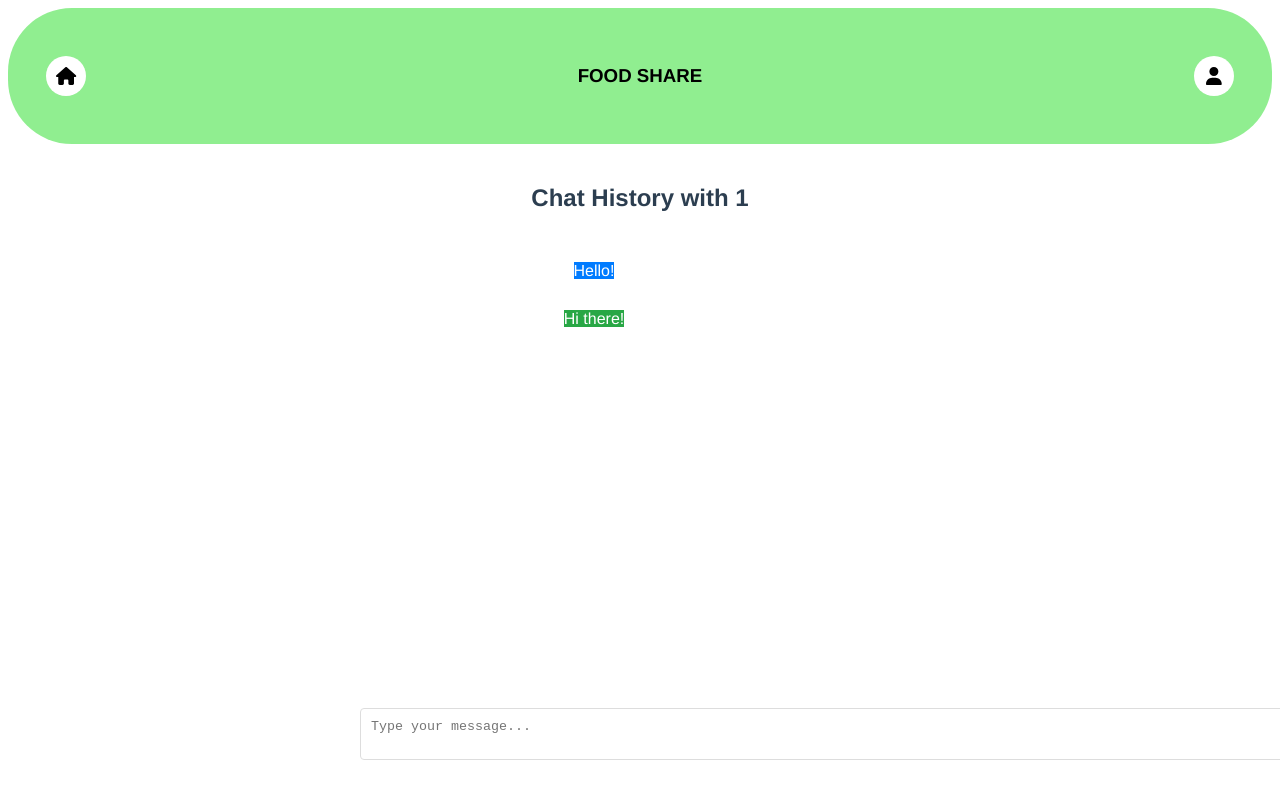
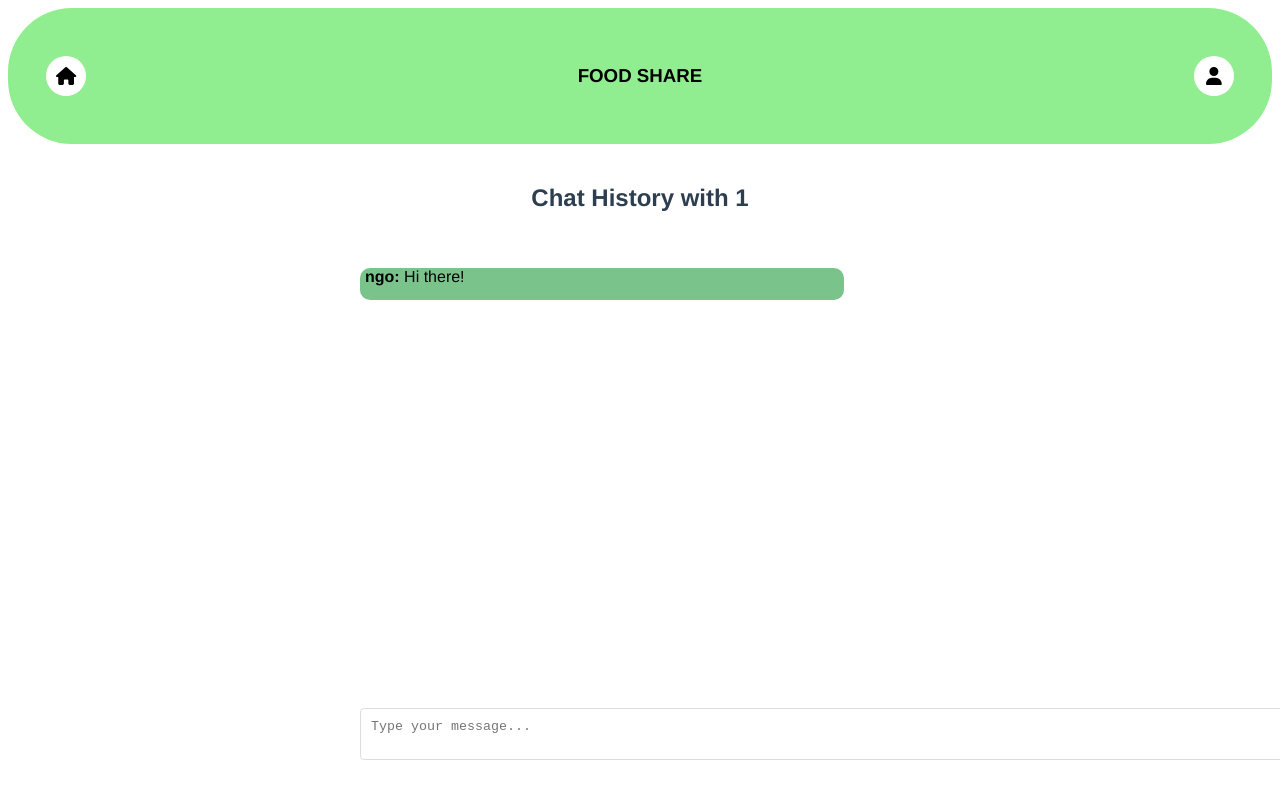
Before and after one commit to AnirudhKumar99/FoodShare, a Vue app: page /chats/history/1 in a window 1280 px wide. Shown: the top 796 px of the page. Built offline with nearby package versions, Linux system fonts and the light colour scheme.

Commit message:
final touches

```diff
--- a/src/components/ChatHistory.vue
+++ b/src/components/ChatHistory.vue
@@ -2,12 +2,18 @@
 <template>
     <div class="chat-history">
         <div class="message-list">
-        <div v-for="message in messages" :key="message.id" class="message"
-        style="text-align: {{ message.type === 'user'?left:right }};"
-        >
-          <span :class="{ 'user-message': message.type === 'user', 'ngo-message': message.type === 'ngo' }">
+            <div v-for="message in messages" :key="message.id" class="message">
+                <!-- style="text-align: {{ message.type === 'user'?left:right }};" -->
+                <!-- <p> -->
+                <p style="padding-left: 5px;"
+                    :class="{ 'user-message': message.type === 'user', 'ngo-message': message.type === 'ngo' }">
+                    <strong>
+
+                        {{ message.type }}:
+                    </strong>
                     {{ message.content }}
-          </span>
+                </p>
+                <!-- </p> -->
             </div>
         </div>
         <div class="input-container">
@@ -22,7 +28,7 @@
     data() {
         return {
             messages: [
-          { id: 1, content: 'Hello!', type: 'user' },
+                //   { id: 1, content: 'Hello!', type: 'user' },
                 { id: 2, content: 'Hi there!', type: 'ngo' },
                 // Add more messages as needed
             ],
@@ -34,7 +40,7 @@
             if (this.newMessage.trim() !== '') {
                 let newMessageObject = { id: this.messages.length + 1, content: this.newMessage.trim(), type: 'user' };
                 this.messages.push(newMessageObject);
-           newMessageObject = { id: this.messages.length + 1, content: this.newMessage.trim(), type: 'ngo' };
+                newMessageObject = { id: this.messages.length + 1, content: "reply from NGO", type: 'ngo' };
                 this.messages.push(newMessageObject);
                 this.newMessage = ''; // Clear the input box after sending a message
             }
@@ -56,32 +62,40 @@
 }
 
 .message {
-    padding: 10px;
-    margin-bottom: 10px;
+    /* padding: 10px; */
+    /* margin-bottom: 10px; */
     border-radius: 8px;
-    max-width: 80%;
+    max-width: 95%;
 }
 
 .user-message {
-    background-color: #007bff;
-    color: white;
+    background-color: #85b8ee;
+    color: black;
     /* align-self: flex-start; */
     text-align: left;
-    width:90% ;
+    width: 90%;
+    height: 2em;
+    border-radius: 10px;
+    vertical-align: center;
 }
 
 .ngo-message {
-    background-color: #28a745;
-    width:90% ;
-    color: white;
+    background-color: #7ac48b;
+    width: 90%;
+    color: black;
     /* align-self: flex-end; */
-    text-align: right;
+    text-align: left;
+
+    width: 90%;
+    height: 2em;
+    border-radius: 10px;
+    vertical-align: center;
 }
 
 .input-container {
     display: flex;
     position: fixed;
-    width:80%;
+    width: 80%;
     bottom: 5%;
 }
 
--- a/src/components/EventDescription.vue
+++ b/src/components/EventDescription.vue
@@ -1,22 +1,71 @@
 <!-- EventDescription.vue -->
 <template>
-    <NavComponent/>
+    <NavComponent />
     <div class="event-description">
         <h2>{{ eventData.title }}</h2>
-        <img :src="eventData.image" alt="Event Image" />
+        <img :src="eventData.image" alt="Event Image" width="200" height="200" />
         <!-- ... other details ... -->
         <p>{{ eventData.description }}</p>
-        <p><strong>Date:</strong> {{ eventData.date }}</p>
-        <p><strong>Time:</strong> {{ eventData.time }}</p>
-        <p><strong>Place:</strong> {{ eventData.place }}</p>
+        <table style="margin-left: 4%; text-align: left;">
+            <tr>
+                <td>
+                    <p><strong>Date:</strong></p>
+                </td>
+                <td>
+                    <p> {{ eventData.date }}</p>
+                </td>
+            </tr><tr>
+                <td>
+                    <p><strong>Time:</strong></p>
+                </td>
+                <td>
+                    <p> {{ eventData.time }}</p>
+                </td>
+            </tr><tr>
+                <td>
+                    <p><strong>Place:</strong></p>
+                </td>
+                <td>
+                    <p> {{ eventData.place }}</p>
+                </td>
+            </tr>
+
+        </table>
+        <!-- <p><strong>Time:</strong> {{ eventData.time }}</p>
+        <p><strong>Place:</strong> {{ eventData.place }}</p> -->
 
         <h3>Dashboard</h3>
-        <p> No of Invitations Sent: 30</p>
+        <table style="margin-left: 4%; text-align: left;">
+            <tr>
+                <td>
+                    <p> No of Invitations Sent: </p>
+                </td>
+                <td>
+                    <p> 40</p>
+                </td>
+            </tr><tr>
+                <td>
+                    <p> No of Responses: 30</p>
+                </td>
+                <td>
+                    <p> 10</p>
+                </td>
+            </tr><tr>
+                <td>
+                    <p> Expected No of People: 30</p>
+                </td>
+                <td>
+                    <p> 30</p>
+                </td>
+            </tr>
+
+        </table>
+        <!-- <p> No of Invitations Sent: 30</p>
         <p> No of Responses: 30</p>
-        <p> Expected No of People: 30</p>
+        <p> Expected No of People: 30</p> -->
         <div class="buttons">
-            <button @click="openNGOList">Add NGO</button>
-            <button @click="openUserList">Add Invitees</button>
+            <button style="background-color: aquamarine; height: 2.5em; border-radius: 5px;" @click="openNGOList">Add NGO</button>
+            <button style="background-color: aquamarine; height: 2.5em; border-radius: 5px;" @click="openUserList">Add Invitees</button>
             <!-- <router-link :to="{ name: 'AddInvitee', params: { eventId: event.id } }" class="add-invitee-button">
           Add Invitee
         </router-link> -->
@@ -79,7 +128,7 @@ export default {
         };
     },
     components: {
-        NGOListPop, InviteeList,NavComponent
+        NGOListPop, InviteeList, NavComponent
     },
     mounted() {
         // console.log(this.event)
@@ -192,9 +241,14 @@ export default {
     width: 50%;
     /* Make the button full width */
 }
-
+.buttons{
+    width: 60%;
+    margin-left: 20%;
+    display: flex;flex-direction: row;
+    justify-content: space-between;
+    align-items: space-between;
+}
 .send-button:hover {
     background-color: #0056b3;
 }
-
 </style>
--- a/src/components/EventDetails.vue
+++ b/src/components/EventDetails.vue
@@ -1,7 +1,7 @@
 <template>
     <NavComponent />
     <div class="event-details">
-        <img :src="invitaion.image || placeholderImage" alt="Event Image" class="event-image" />
+        <img :src="invitaion.image || placeholderImage" alt="Event Image" class="event-image" width="300" height="300" />
         <div class="event-info">
             <h2>{{ invitaion.title }}</h2>
             <p>{{ invitaion.description }}</p>
--- a/src/components/NgoCard.vue
+++ b/src/components/NgoCard.vue
@@ -4,9 +4,22 @@
         <img :src="ngo.image || placeholderImage" alt="NGO Image" class="ngo-image" />
         <div class="ngo-details">
           <h3>{{ ngo.name }}</h3>
-          <p>{{ ngo.description }}</p>
-          <p><strong>Email:</strong> {{ ngo.email }}</p>
-          <p><strong>Phone:</strong> {{ ngo.phone }}</p>
+          <table style="margin-left: 4%; text-align: left;">
+            <tr>
+                <td>
+                  <p>{{ ngo.description }}</p>
+                </td>
+            </tr><tr>
+                <td>
+                  <p><strong>Email:</strong> {{ ngo.email }}</p>
+                </td>
+            </tr><tr>
+                <td>
+                  <p><strong>Phone:</strong> {{ ngo.phone }}</p>
+                </td>
+            </tr>
+        </table>
+        <button @click="openChatHistory(ngo.name)" class="view-chat-history-button"> Chat</button>
         </div>
       </div>
     </div>
@@ -25,6 +38,11 @@
         placeholderImage: 'url_to_placeholder_image.jpg', // Provide the URL to your placeholder image
       };
     },
+    methods:{
+      openChatHistory(ngoName) {
+      this.$router.push({ name: 'ChatHistoryPage', params: { ngoName } });
+    },
+    }
   };
   </script>
 
@@ -68,4 +86,12 @@
   .ngo-details p strong {
     margin-right: 5px;
   }
+  .view-chat-history-button {
+  padding: 10px;
+  background-color: #00ffb7;
+  color: black;
+  border: none;
+  border-radius: 4px;
+  cursor: pointer;
+}
   </style>
```
Lines whose indentation alone changed are shown as unchanged.
